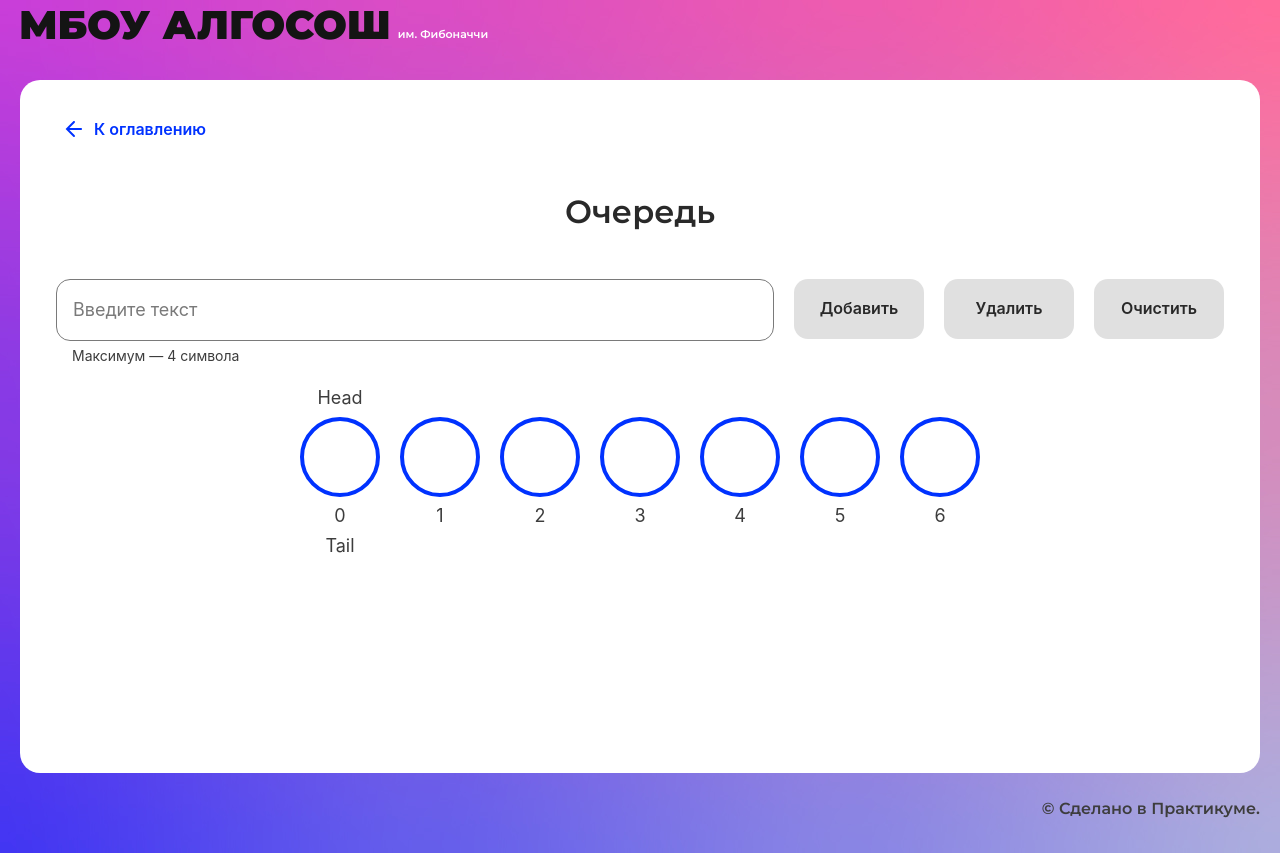
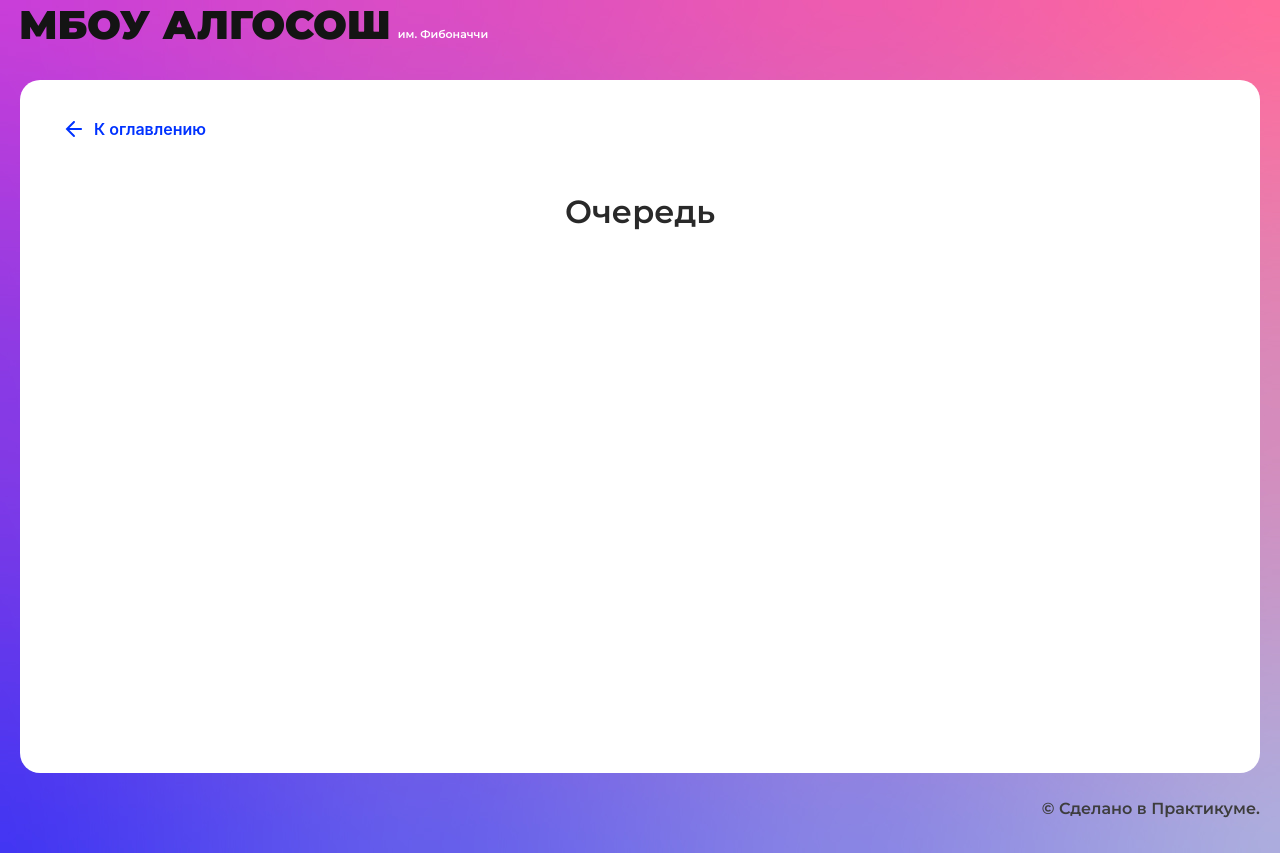
Before and after one commit to Darkerros/algososh, a React (Create React App) app: page /queue in a window 1280 px wide. Built offline with nearby package versions, Linux system fonts and the light colour scheme.

Commit message:
Revert "feat: complete queue page"
This reverts commit db4f2637daab703517784a15ef839b324d2114e5.

```diff
--- a/src/components/queue-page/queue-page.module.css
+++ /dev/null
@@ -1,18 +0,0 @@
-.circleContainer {
-    margin-top: 50px;
-
-    display: flex;
-    gap: 20px;
-    justify-content: center;
-}
-
-.btnContainer {
-    display: flex;
-    gap: 20px;
-
-    justify-content: center;
-}
-
-.input {
-    width: 300px;
-}
--- a/src/components/queue-page/queue-page.tsx
+++ b/src/components/queue-page/queue-page.tsx
@@ -1,62 +1,10 @@
-import {ChangeEventHandler, useState} from "react";
-import styles from './queue-page.module.css'
-import {SolutionLayout} from "../ui/solution-layout/solution-layout";
-import {Circle} from "../ui/circle/circle";
-import {ElementStates} from "../../types/element-states";
-import {Input} from "../ui/input/input";
-import {Button} from "../ui/button/button";
-import {useQueue} from "../../hooks/use-queue";
-
+import React from "react";
+import { SolutionLayout } from "../ui/solution-layout/solution-layout";
 
 export const QueuePage: React.FC = () => {
-    const {queueElements,isQueueFull, isQueueEmpty, tailIndex, headIndex, dequeue, enqueue, clear} = useQueue(7)
+  return (
+    <SolutionLayout title="Очередь">
 
-    const [value, setValue] = useState<string>('')
-    const onChange:ChangeEventHandler<HTMLInputElement> = e => setValue(e.currentTarget.value)
-
-    const handleClickAdd = () => {
-        enqueue(value)
-        setValue('')
-    }
-    const handleClickDelete = () => {
-        dequeue()
-    }
-    const handleClickClear = () => {
-        clear()
-    }
-
-    return (
-        <SolutionLayout title="Очередь">
-            <div className={styles.btnContainer}>
-                <Input
-                    maxLength={4}
-                    isLimitText
-                    onChange={onChange}
-                    value={value}
-                    extraClass={styles.input}
-                />
-                <Button
-                    text="Добавить"
-                    type="button"
-                    onClick={handleClickAdd}
-                    disabled={isQueueFull || value === ""}
-                />
-                <Button
-                    text="Удалить"
-                    type="button"
-                    onClick={handleClickDelete}
-                    disabled={isQueueEmpty}
-                />
-                <Button
-                    text="Очистить"
-                    type="button"
-                    onClick={handleClickClear}
-                    disabled={isQueueEmpty}
-                />
-            </div>
-            <div className={styles.circleContainer}>
-                {queueElements.map((queElement, index) => <Circle key={index} index={index} letter={queElement} head={index === headIndex ? "Head" : ''} tail={index === tailIndex ? "Tail" : ''} state={ElementStates.Default}/>)}
-            </div>
-        </SolutionLayout>
-    );
+    </SolutionLayout>
+  );
 };
```
